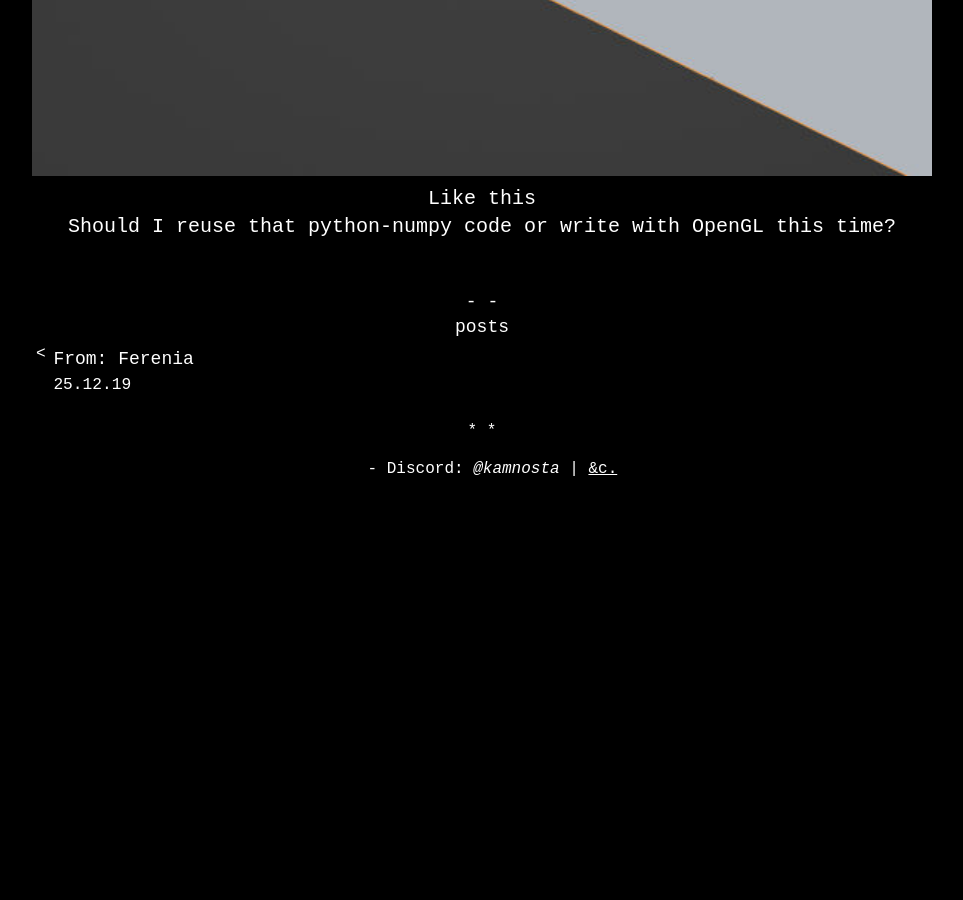
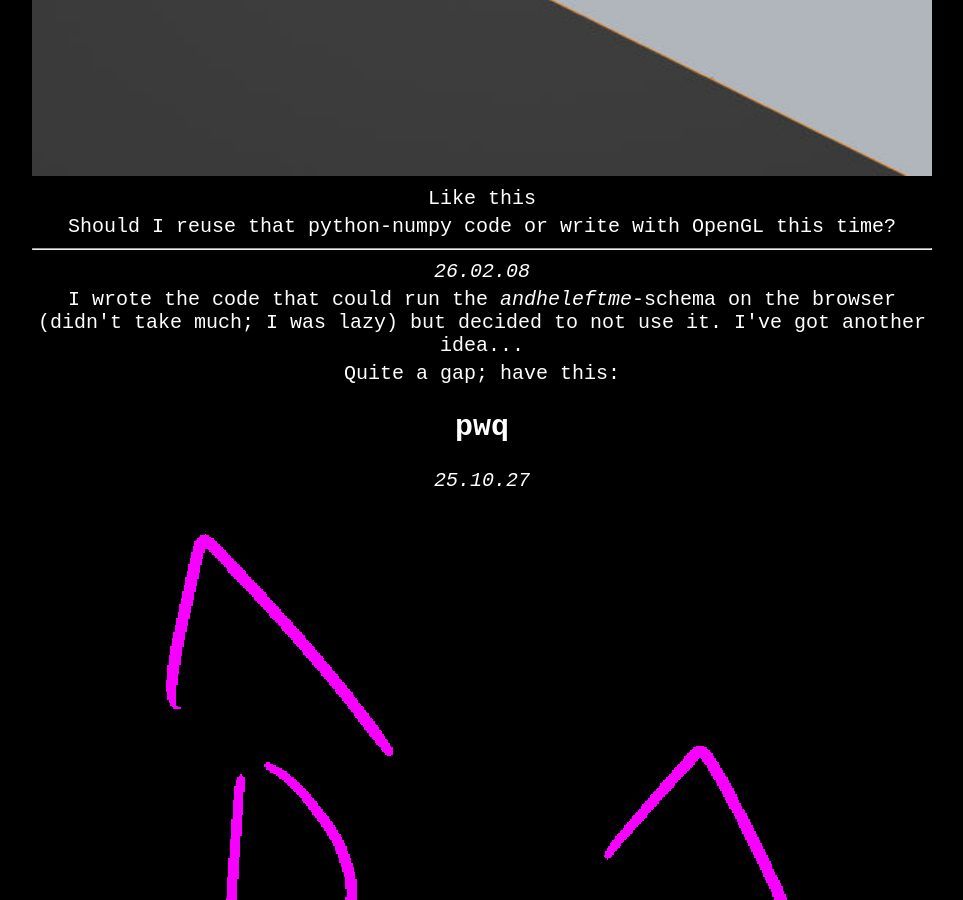
Before and after one commit to kamnosta/kamnosta.github.io, a Jekyll site: the page built from _posts/26-01-31-new-schema-to-work-on.md, in a window 1280 px wide and 900 px high, scrolled down 1136 px. Shown: the whole window, without its empty margins (158-1121 px from the left). Built offline with Jekyll 4.4.1, drawn with Linux system fonts in a browser that asks for light colours; our own code applies the rules of GitHub Pages for plain Markdown files; before the commit the page ends 1630 px from its top, so only the background shows below that.

Commit message:
post update

```diff
--- a/_posts/26-01-31-new-schema-to-work-on.md
+++ b/_posts/26-01-31-new-schema-to-work-on.md
@@ -10,3 +10,15 @@ title: "New schema to work on"
 Like this
 
 Should I reuse that python-numpy code or write with OpenGL this time?
+
+---
+
+*26.02.08*
+
+I wrote the code that could run the *andheleftme*-schema on the browser (didn't take much; I was lazy) but decided to not use it. I've got another idea...
+
+Quite a gap; have this:
+
+## pwq
+*25.10.27*
+![/imgs_sketches/251027_pwq.png](/imgs_sketches/251027_pwq.png)
```
Also changed, not shown: imgs_sketches/251027_pwq.png (added).
